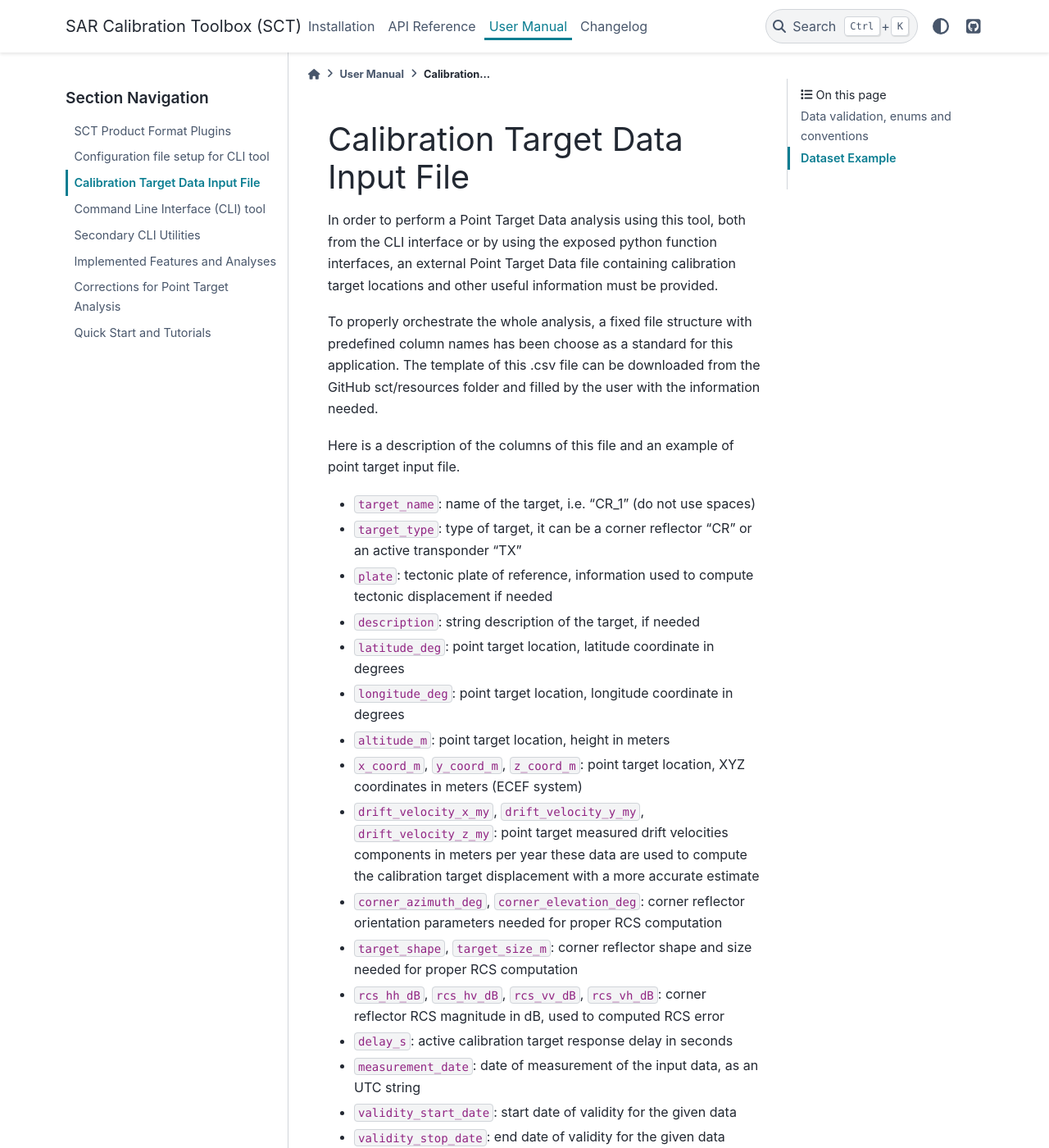
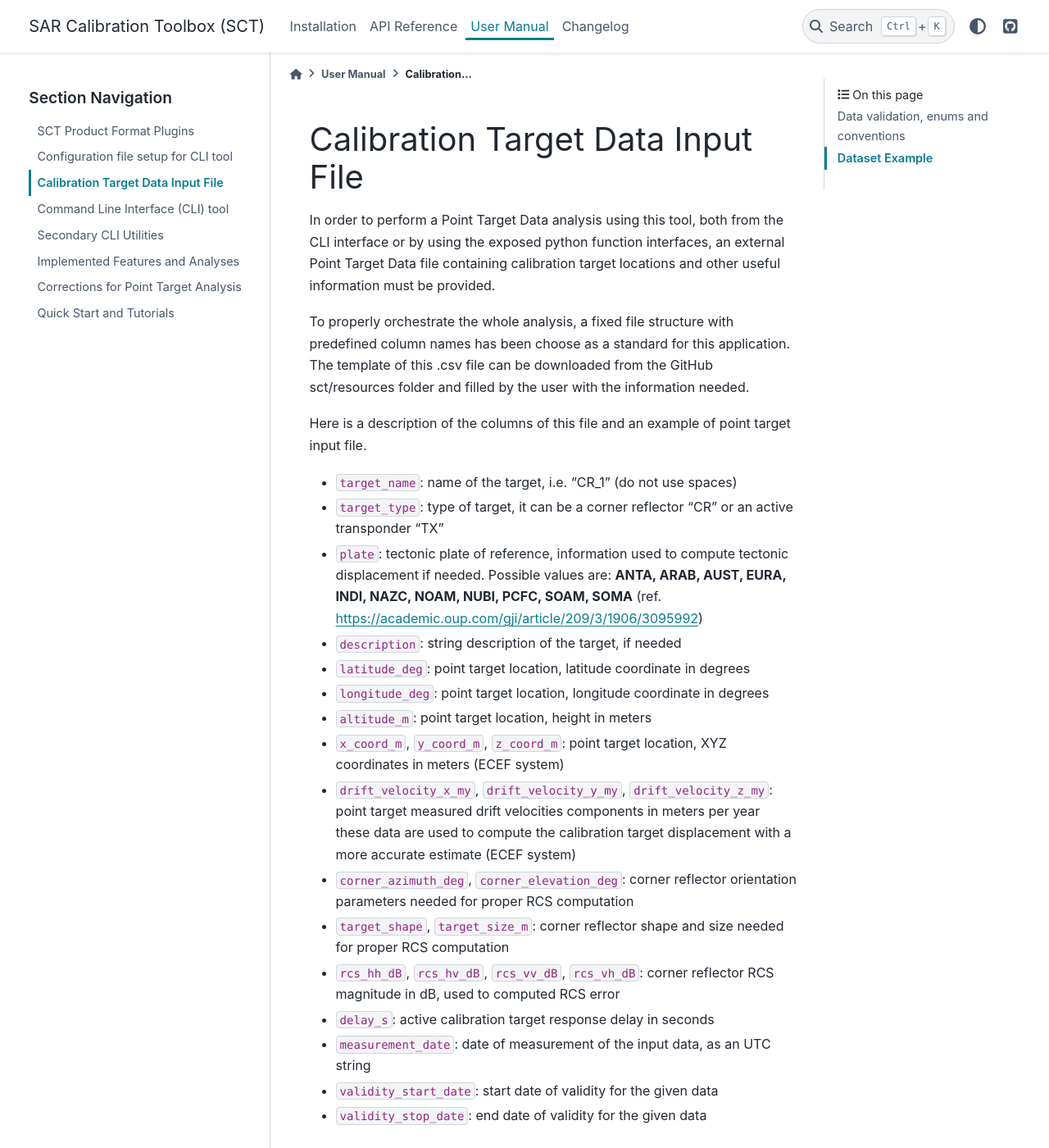
Before and after one commit to aresys-srl/sct, a Sphinx documentation site: the page built from docs/source/user_manual/point_target_file.rst, in a window 1280 px wide and 1400 px high. Shown: the whole window at 82% size. Built offline with Sphinx 7.4.7 and the PyData theme 0.15.4, drawn with Linux system fonts in a browser that asks for light colours; some of the changed text lies outside the part shown.

Commit message:
documentation update

```diff
--- a/docs/source/_static/css/custom.css
+++ b/docs/source/_static/css/custom.css
@@ -1,9 +1,9 @@
 .bd-main .bd-content .bd-article-container {
-    max-width: 90%;
+    max-width: 97%;
     /* default is 60em */
 }
 
 .bd-page-width {
-    max-width: 90%;
+    max-width: 97%;
     /* default is 88rem */
 }
--- a/docs/source/user_manual/point_target_file.rst
+++ b/docs/source/user_manual/point_target_file.rst
@@ -15,14 +15,16 @@ Here is a description of the columns of this file and an example of point target
 
 - ``target_name``: name of the target, i.e. "CR_1" (do not use spaces)
 - ``target_type``: type of target, it can be a corner reflector "CR" or an active transponder "TX"
-- ``plate``: tectonic plate of reference, information used to compute tectonic displacement if needed
+- ``plate``: tectonic plate of reference, information used to compute tectonic displacement if needed.
+  Possible values are: **ANTA, ARAB, AUST, EURA, INDI, NAZC, NOAM, NUBI, PCFC, SOAM, SOMA**
+  (ref. `https://academic.oup.com/gji/article/209/3/1906/3095992 <https://academic.oup.com/gji/article/209/3/1906/3095992>`_)
 - ``description``: string description of the target, if needed
 - ``latitude_deg``: point target location, latitude coordinate in degrees
 - ``longitude_deg``: point target location, longitude coordinate in degrees
 - ``altitude_m``: point target location, height in meters
 - ``x_coord_m``, ``y_coord_m``, ``z_coord_m``: point target location, XYZ coordinates in meters (ECEF system)
 - ``drift_velocity_x_my``, ``drift_velocity_y_my``, ``drift_velocity_z_my``: point target measured drift velocities components in meters per year
-  these data are used to compute the calibration target displacement with a more accurate estimate
+  these data are used to compute the calibration target displacement with a more accurate estimate (ECEF system)
 - ``corner_azimuth_deg``, ``corner_elevation_deg``: corner reflector orientation parameters needed for proper RCS computation
 - ``target_shape``, ``target_size_m``: corner reflector shape and size needed for proper RCS computation
 - ``rcs_hh_dB``, ``rcs_hv_dB``, ``rcs_vv_dB``, ``rcs_vh_dB``: corner reflector RCS magnitude in dB, used to computed RCS error
```
Also changed, not shown: other parts of docs/source/user_manual/point_target_file.rst (+1 -1 lines).
